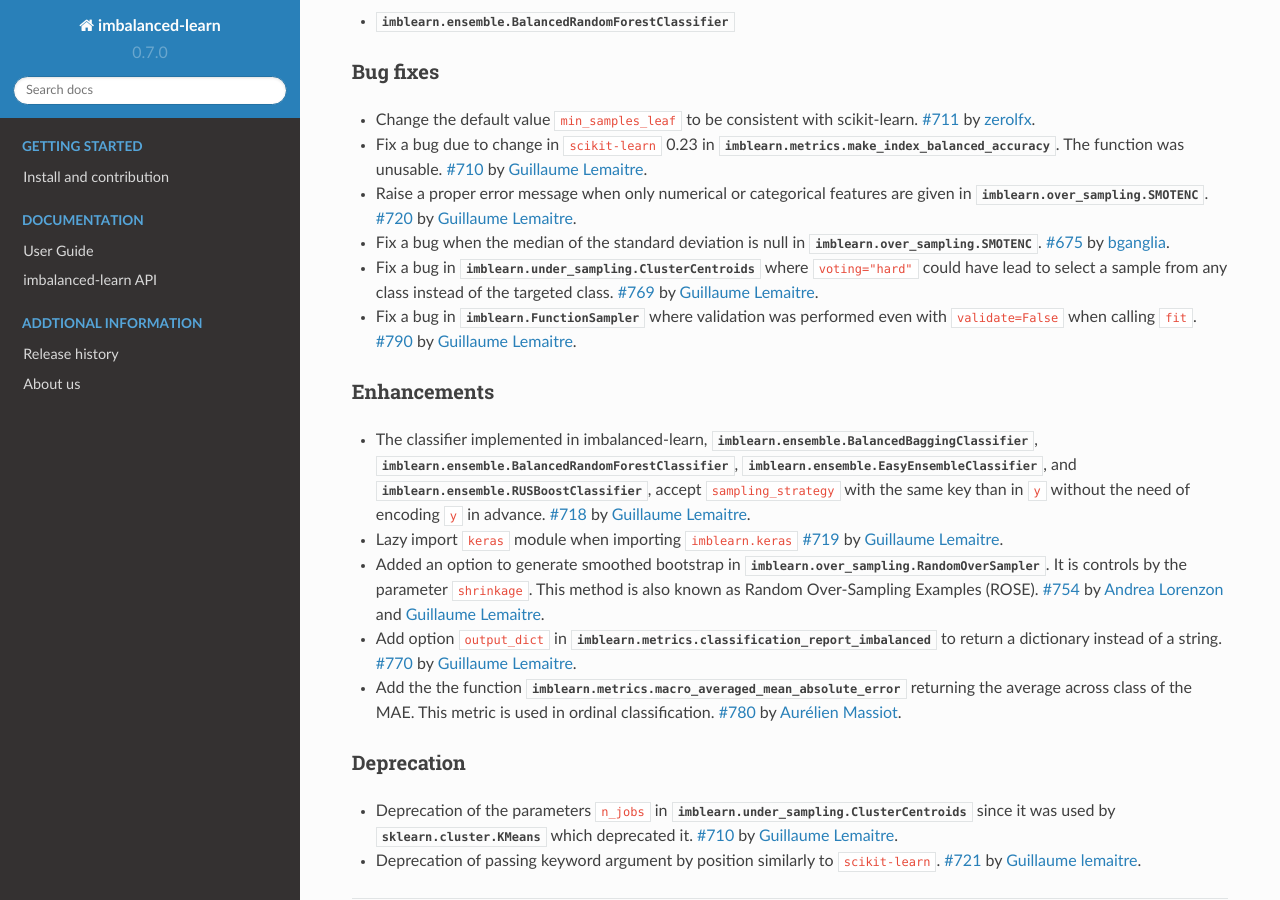
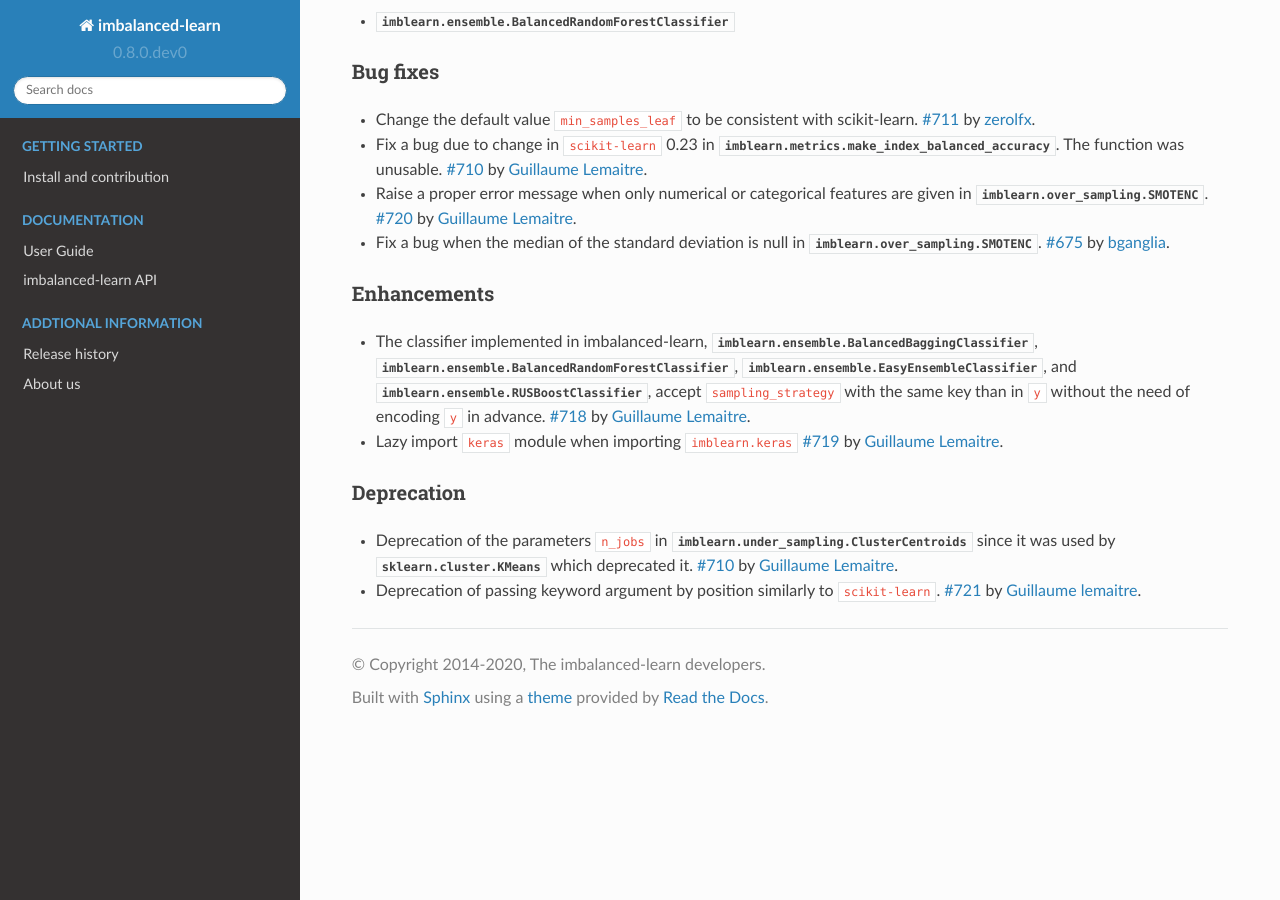
Before and after one commit to scikit-learn-contrib/imbalanced-learn, a Sphinx documentation site: the page built from doc/whats_new/v0.7.rst, in a window 1280 px wide and 900 px high, scrolled down 503 px. Built offline with Sphinx 7.4.7 and the Read the Docs theme 2.0.0, drawn with Linux system fonts in a browser that asks for light colours; formulas are drawn with MathJax 3; pages that are not in the unit, such as notebooks, are missing from menus.

Commit message:
bumpversion to 0.8.0.dev0

```diff
--- a/doc/whats_new.rst
+++ b/doc/whats_new.rst
@@ -3,6 +3,8 @@
 ===============
 Release history
 ===============
+
+.. include:: whats_new/v0.8.rst
 
 .. include:: whats_new/v0.7.rst
 
--- a/doc/whats_new/v0.7.rst
+++ b/doc/whats_new/v0.7.rst
@@ -49,15 +49,6 @@ Bug fixes
   :class:`imblearn.over_sampling.SMOTENC`.
   :pr:`675` by :user:`bganglia <bganglia>`.
 
-- Fix a bug in :class:`imblearn.under_sampling.ClusterCentroids` where
-  `voting="hard"` could have lead to select a sample from any class instead of
-  the targeted class.
-  :pr:`769` by :user:`Guillaume Lemaitre <glemaitre>`.
-
-- Fix a bug in :class:`imblearn.FunctionSampler` where validation was performed
-  even with `validate=False` when calling `fit`.
-  :pr:`790` by :user:`Guillaume Lemaitre <glemaitre>`.
-
 Enhancements
 ............
 
@@ -72,24 +63,6 @@ Enhancements
 - Lazy import `keras` module when importing `imblearn.keras`
   :pr:`719` by :user:`Guillaume Lemaitre <glemaitre>`.
 
-- Added an option to generate smoothed bootstrap in
-  :class:`imblearn.over_sampling.RandomOverSampler`. It is controls by the
-  parameter `shrinkage`. This method is also known as Random Over-Sampling
-  Examples (ROSE).
-  :pr:`754` by :user:`Andrea Lorenzon <andrealorenzon>` and
-  :user:`Guillaume Lemaitre <glemaitre>`.
-
-- Add option `output_dict` in
-  :func:`imblearn.metrics.classification_report_imbalanced` to return a
-  dictionary instead of a string.
-  :pr:`770` by :user:`Guillaume Lemaitre <glemaitre>`.
-
-- Add the the function
-  :func:`imblearn.metrics.macro_averaged_mean_absolute_error` returning the
-  average across class of the MAE. This metric is used in ordinal
-  classification.
-  :pr:`780` by :user:`Aurélien Massiot <AurelienMassiot>`.
-
 Deprecation
 ...........
 
--- a/imblearn/_version.py
+++ b/imblearn/_version.py
@@ -22,4 +22,4 @@ datset in machine learning and pattern recognition.
 # 'X.Y.dev0' is the canonical version of 'X.Y.dev'
 #
 
-__version__ = "0.7.0"
+__version__ = "0.8.0.dev0"
```
Also changed, not shown: doc/whats_new/v0.8.rst (added, +43 -0 lines), setup.cfg (+3 -6 lines).
